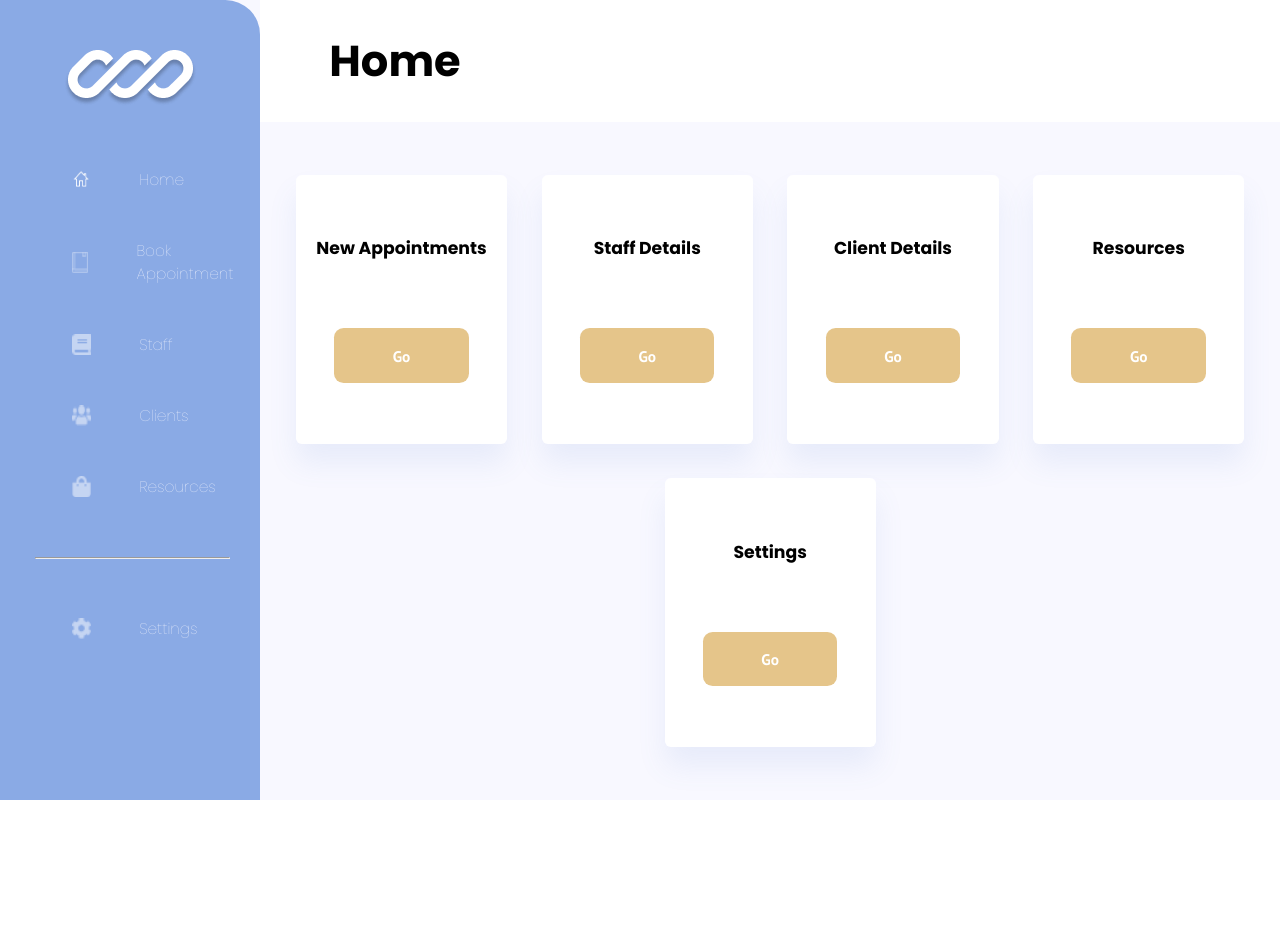
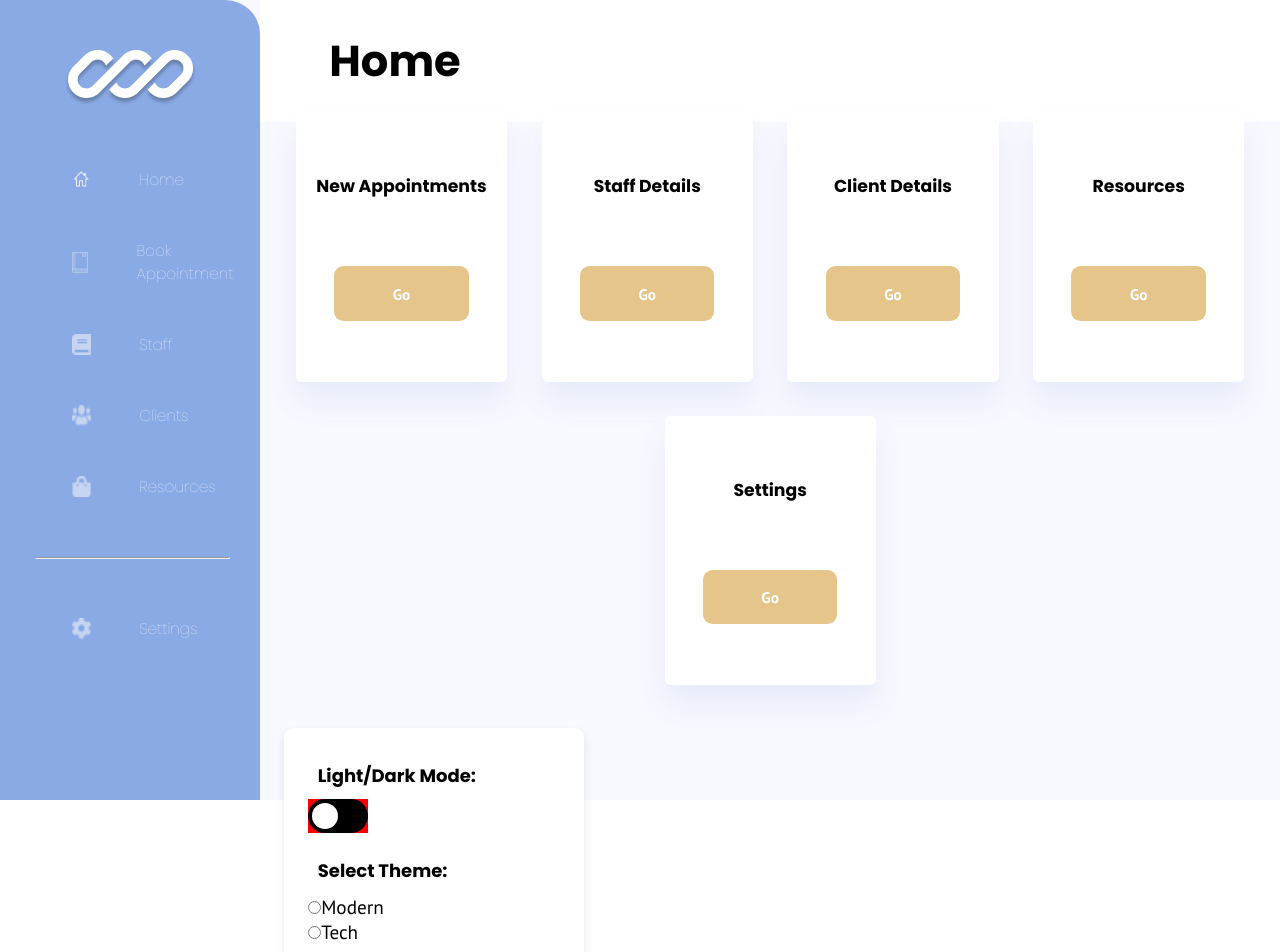
Before and after one commit to nology-tech/verde-client-project, a React (Vite) app: page /home in a window 1280 px wide. Shown: the top 952 px of the page. Before the commit the page ends 800 px from the top, so only its background shows below. Built offline with nearby package versions, Linux system fonts and the light colour scheme.

Commit message:
settings card files set up, basic styling and info

```diff
--- /dev/null
+++ b/src/components/SettingsCard/SettingsCard.scss
@@ -0,0 +1,66 @@
+@use "../../styles/variables" as *;
+
+.settings-card {
+    background-color: $clr-white;
+    padding: 1.25rem;
+    border-radius: 0.5rem;
+    box-shadow: 0 0.25rem 0.5rem rgba(0, 0, 0, 0.1);
+    margin: 1.25rem;
+    width: 300px;
+
+    &__section {
+      margin-bottom: 15px;
+    }
+
+    &__section-title {
+      font-size: 18px;
+      margin-bottom: 10px;
+    }
+
+    &__toggle {
+      position: relative;
+      display: inline-block;
+      width: 60px;
+      height: 34px;
+      background-color: red;
+
+      &--slider{
+        position: absolute;
+        cursor: pointer;
+        top: 0;
+        left: 0;
+        right: 0;
+        bottom: 0;
+        background-color: $clr-black;
+        border-radius: 34px;
+        transition: 0.4s;
+
+        &:before{
+            position: absolute;
+            content: '';
+            height: 26px;
+            width: 26px;
+            left: 4px;
+            bottom: 4px;
+            background-color: white;
+            border-radius: 50%;
+            transition: 0.4s;
+        }
+      }
+
+    input {
+        opacity: 0;
+        width: 0;
+        height: 0;
+    }
+
+    input:checked + &__slider {
+        background-color: #2196f3;
+
+        &:before {
+          transform: translateX(26px);
+        }
+      }
+
+    }
+}
--- /dev/null
+++ b/src/components/SettingsCard/SettingsCard.tsx
@@ -0,0 +1,33 @@
+import "./SettingsCard.scss";
+
+const SettingsCard = () => {
+    return (
+      <div className="settings-card">
+        <div className="settings-card__section">
+          <h2 className="settings-card__section-title">Light/Dark Mode:</h2>
+          <label className="settings-card__toggle">
+            <input type="checkbox" className="settings-card__toggle--checkbox" />
+            <span className="settings-card__toggle--slider"></span>
+          </label>
+        </div>
+        <div className="settings-card__section">
+          <h2 className="settings-card__section-title">Select Theme:</h2>
+          <div className="settings-card__radio">
+            <label>
+              <input type="radio" value="enabled" name="theme"/>
+              Modern
+            </label>
+          </div>
+          <div className="settings-card__radio">
+            <label>
+              <input type="radio" value="disabled" name="theme" />
+              Tech
+            </label>
+          </div>
+        </div>
+      </div>
+    );
+  };
+
+
+export default SettingsCard
--- a/src/pages/Home/Home.tsx
+++ b/src/pages/Home/Home.tsx
@@ -4,6 +4,7 @@ import Header from "../../components/Header/Header";
 import Button from  "../../components/Button/Button";
 import NavCardList from "../../components/NavCardList/NavCardList"
 import{NavCardLabels} from "../../data/NavCardLabels"
+import SettingsCard from "../../components/SettingsCard/SettingsCard";
 import './Home.scss'
 type HomeProps = {
   variant: "light" | "dark";
@@ -18,6 +19,7 @@ return (
           <div className="main__container">
             <NavCardList labels={NavCardLabels} variant={variant} />
             <Button size="large" label="Log Out" variant="yellow"  path="/login"/>
+            <SettingsCard/>
           </div>
       </main>
     </Layout>
```
